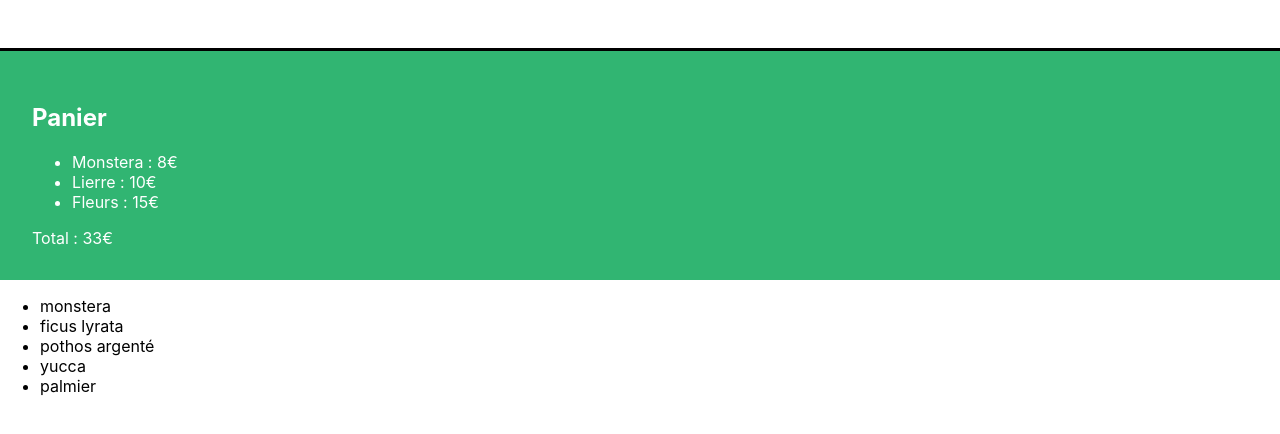
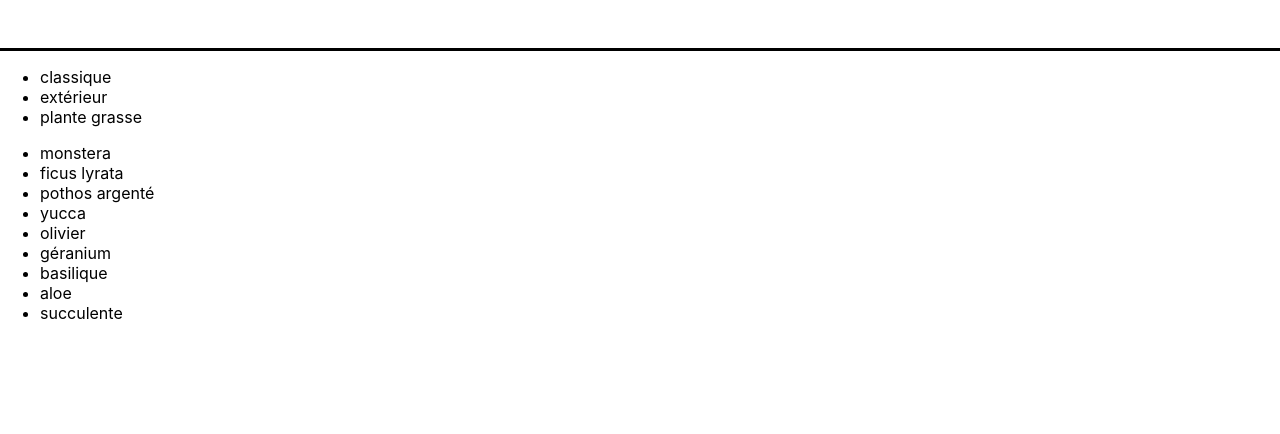
Before and after one commit to MaryamVerdon/la-maison-jungle, a React app: page / in a window 1280 px wide. Shown: the part 98-532 px from the top of the page. Built offline with nearby package versions, Linux system fonts and the light colour scheme.

Commit message:
optimisation du composant ShoppingList

```diff
--- a/src/components/App.js
+++ b/src/components/App.js
@@ -5,7 +5,7 @@ import ShoppingList from './ShoppingList';
 function App() {
     return <div>
               <Banner />
-              <Cart />
+             {/* <Cart /> */}
               <ShoppingList />
            </div>;
 }
--- a/src/components/ShoppingList.js
+++ b/src/components/ShoppingList.js
@@ -1,20 +1,28 @@
-const plantList = [
-    'monstera',
-    'ficus lyrata',
-    'pothos argenté',
-    'yucca',
-    'palmier'
-]
+import { plantList } from '../datas/plantList';
+
 
 function ShoppingList() {
-    return (
-        <ul>
-            {plantList.map((plant, index) => (
-                <li key={`${plant}-${index}`}>{ plant }</li>
-            ))}
-        </ul>
-    )
+	const categories = plantList.reduce(
+		(acc, plant) =>
+			acc.includes(plant.category) ? acc : acc.concat(plant.category),
+		[]
+	)
+
+
+	return (
+		<div>
+			<ul>
+				{categories.map((cat) => (
+					<li key={cat}>{cat}</li>
+				))}
+			</ul>
+			<ul>
+				{plantList.map((plant) => (
+					<li key={plant.id}>{plant.name}</li>
+				))}
+			</ul>
+		</div>
+	)
 }
 
-
 export default ShoppingList;
--- a/src/styles/index.css
+++ b/src/styles/index.css
@@ -11,5 +11,3 @@ code {
   font-family: source-code-pro, Menlo, Monaco, Consolas, 'Courier New',
     monospace;
 }
-
-export :default index;
```
